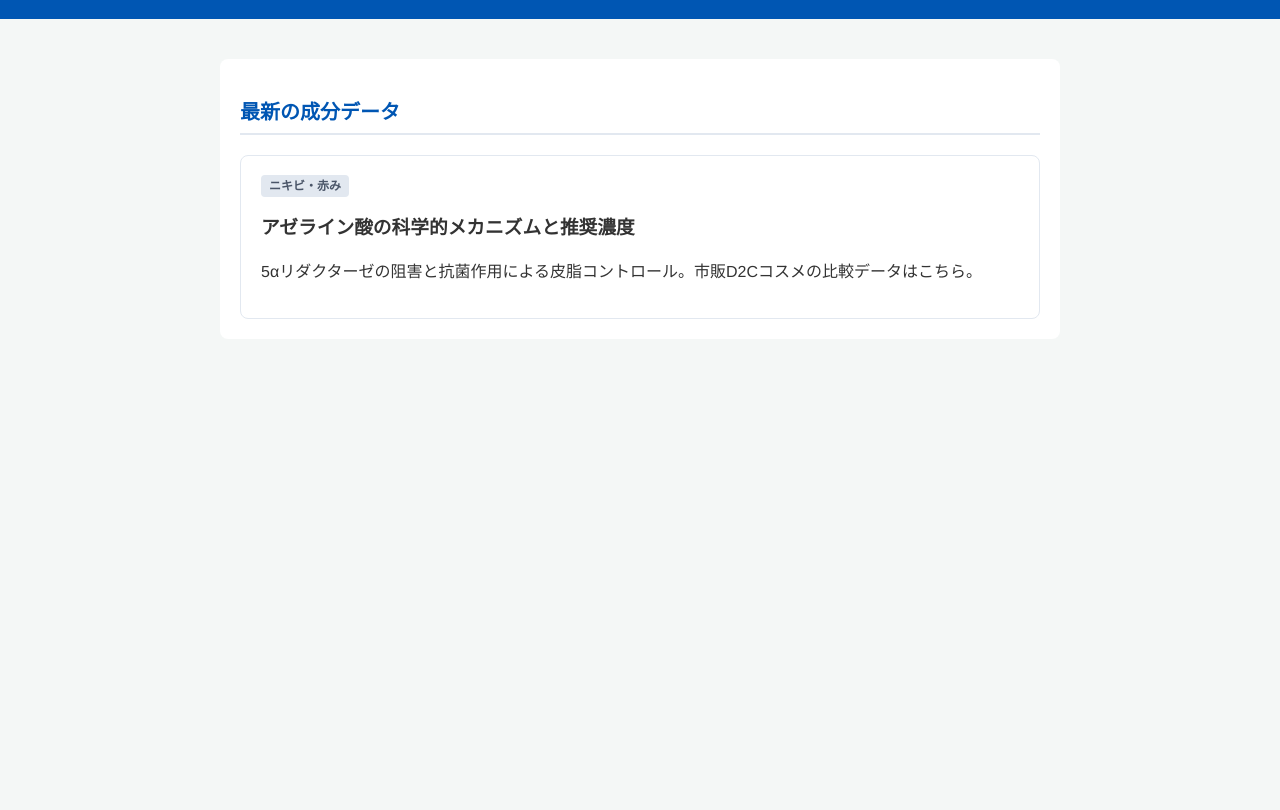
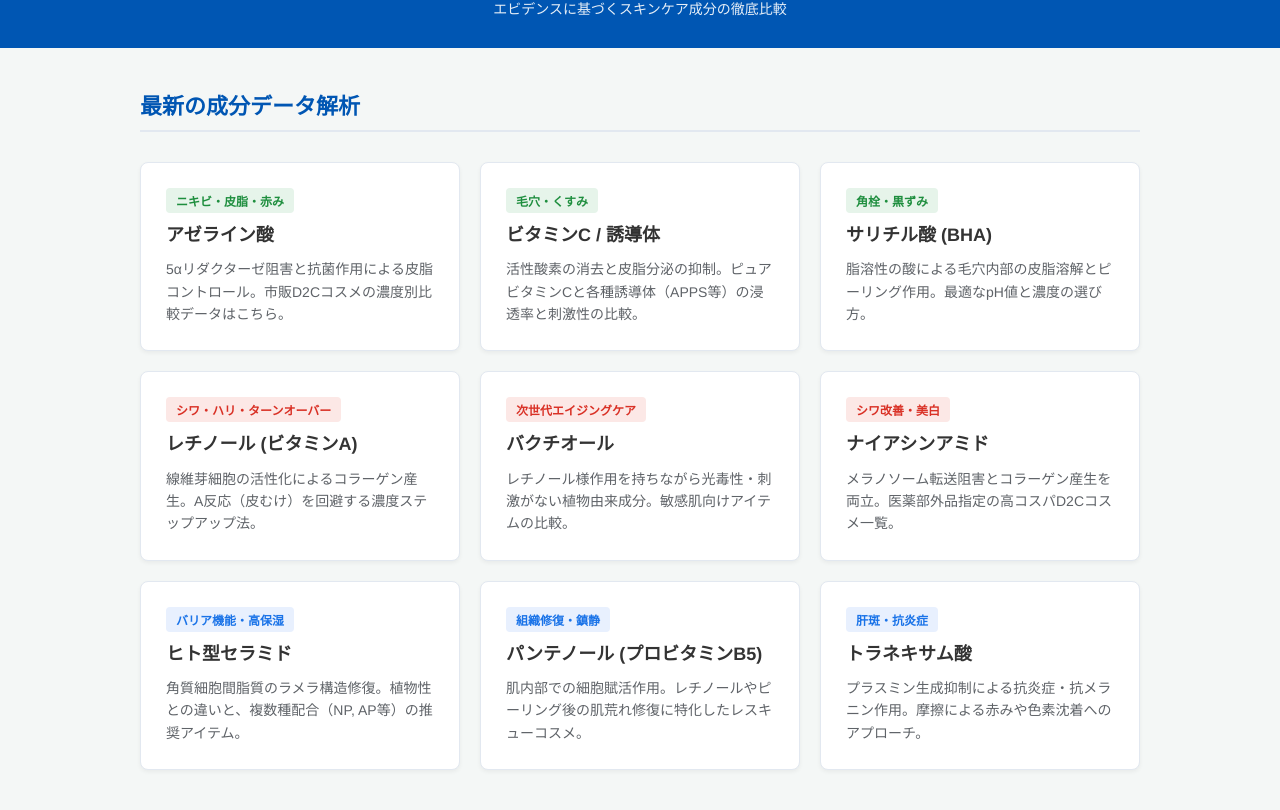
Before and after one commit to nkgys/skincare-project, a plain HTML site: page index.html in a window 1280 px wide. Shown: the part 82-892 px from the top of the page. Before the commit the page ends 800 px from the top, so only its background shows below. Drawn offline with Linux system fonts and the light colour scheme.

Commit message:
アゼライン酸の個別ページを追加

```diff
--- a/index.html
+++ b/index.html
@@ -3,31 +3,111 @@
 <head>
     <meta charset="UTF-8">
     <meta name="viewport" content="width=device-width, initial-scale=1.0">
-    <title>科学的成分解析メディア</title>
+    <title>科学的成分解析メディア | スキンケアの最適解</title>
     <style>
         body { font-family: 'Helvetica Neue', Arial, sans-serif; background-color: #f4f7f6; color: #333; margin: 0; padding: 0; }
-        header { background-color: #0056b3; color: white; padding: 20px; text-align: center; }
-        .container { max-width: 800px; margin: 40px auto; padding: 20px; background: white; border-radius: 8px; }
-        h1 { font-size: 24px; margin-bottom: 10px; }
-        h2 { font-size: 20px; color: #0056b3; border-bottom: 2px solid #e2e8f0; padding-bottom: 8px; }
-        .card { border: 1px solid #e2e8f0; border-radius: 8px; padding: 20px; margin-top: 20px; }
-        a { text-decoration: none; color: inherit; }
-        .tag { background-color: #e2e8f0; color: #4a5568; padding: 4px 8px; border-radius: 4px; font-size: 12px; font-weight: bold; }
+        header { background-color: #0056b3; color: white; padding: 30px 20px; text-align: center; }
+        header h1 { margin: 0; font-size: 28px; letter-spacing: 1px; }
+        header p { margin: 10px 0 0; font-size: 14px; opacity: 0.9; }
+        .container { max-width: 1000px; margin: 40px auto; padding: 0 20px; }
+        h2 { font-size: 22px; color: #0056b3; border-bottom: 2px solid #e2e8f0; padding-bottom: 10px; margin-bottom: 30px; }
+
+        /* カードを綺麗に並べるグリッドレイアウト */
+        .card-grid { display: grid; grid-template-columns: repeat(auto-fit, minmax(300px, 1fr)); gap: 20px; }
+
+        .card { background: white; border: 1px solid #e2e8f0; border-radius: 8px; padding: 25px; box-shadow: 0 2px 4px rgba(0,0,0,0.05); transition: transform 0.2s, box-shadow 0.2s; height: 100%; box-sizing: border-box; }
+        .card:hover { transform: translateY(-5px); box-shadow: 0 8px 15px rgba(0,0,0,0.1); }
+        a { text-decoration: none; color: inherit; display: block; }
+
+        /* タグの色分け */
+        .tag { padding: 4px 10px; border-radius: 4px; font-size: 12px; font-weight: bold; display: inline-block; margin-bottom: 10px; }
+        .tag-acne { background-color: #e6f4ea; color: #1e8e3e; }
+        .tag-aging { background-color: #fce8e6; color: #d93025; }
+        .tag-barrier { background-color: #e8f0fe; color: #1a73e8; }
+
+        h3 { font-size: 18px; margin: 0 0 10px 0; line-height: 1.4; }
+        .card p { font-size: 14px; color: #5f6368; line-height: 1.6; margin: 0; }
     </style>
 </head>
 <body>
     <header>
         <h1>科学的成分解析メディア</h1>
+        <p>エビデンスに基づくスキンケア成分の徹底比較</p>
     </header>
+
     <div class="container">
-        <h2>最新の成分データ</h2>
-        <a href="#">
-            <div class="card">
-                <span class="tag">ニキビ・赤み</span>
-                <h3>アゼライン酸の科学的メカニズムと推奨濃度</h3>
-                <p>5αリダクターゼの阻害と抗菌作用による皮脂コントロール。市販D2Cコスメの比較データはこちら。</p>
-            </div>
-        </a>
+        <h2>最新の成分データ解析</h2>
+
+        <div class="card-grid">
+            <!-- ニキビ・皮脂系 -->
+            <a href="azelaic.html">
+                <div class="card">
+                    <span class="tag tag-acne">ニキビ・皮脂・赤み</span>
+                    <h3>アゼライン酸</h3>
+                    <p>5αリダクターゼ阻害と抗菌作用による皮脂コントロール。市販D2Cコスメの濃度別比較データはこちら。</p>
+                </div>
+            </a>
+            <a href="#">
+                <div class="card">
+                    <span class="tag tag-acne">毛穴・くすみ</span>
+                    <h3>ビタミンC / 誘導体</h3>
+                    <p>活性酸素の消去と皮脂分泌の抑制。ピュアビタミンCと各種誘導体（APPS等）の浸透率と刺激性の比較。</p>
+                </div>
+            </a>
+            <a href="#">
+                <div class="card">
+                    <span class="tag tag-acne">角栓・黒ずみ</span>
+                    <h3>サリチル酸 (BHA)</h3>
+                    <p>脂溶性の酸による毛穴内部の皮脂溶解とピーリング作用。最適なpH値と濃度の選び方。</p>
+                </div>
+            </a>
+
+            <!-- エイジング系 -->
+            <a href="#">
+                <div class="card">
+                    <span class="tag tag-aging">シワ・ハリ・ターンオーバー</span>
+                    <h3>レチノール (ビタミンA)</h3>
+                    <p>線維芽細胞の活性化によるコラーゲン産生。A反応（皮むけ）を回避する濃度ステップアップ法。</p>
+                </div>
+            </a>
+            <a href="#">
+                <div class="card">
+                    <span class="tag tag-aging">次世代エイジングケア</span>
+                    <h3>バクチオール</h3>
+                    <p>レチノール様作用を持ちながら光毒性・刺激がない植物由来成分。敏感肌向けアイテムの比較。</p>
+                </div>
+            </a>
+            <a href="#">
+                <div class="card">
+                    <span class="tag tag-aging">シワ改善・美白</span>
+                    <h3>ナイアシンアミド</h3>
+                    <p>メラノソーム転送阻害とコラーゲン産生を両立。医薬部外品指定の高コスパD2Cコスメ一覧。</p>
+                </div>
+            </a>
+
+            <!-- バリア・鎮静系 -->
+            <a href="#">
+                <div class="card">
+                    <span class="tag tag-barrier">バリア機能・高保湿</span>
+                    <h3>ヒト型セラミド</h3>
+                    <p>角質細胞間脂質のラメラ構造修復。植物性との違いと、複数種配合（NP, AP等）の推奨アイテム。</p>
+                </div>
+            </a>
+            <a href="#">
+                <div class="card">
+                    <span class="tag tag-barrier">組織修復・鎮静</span>
+                    <h3>パンテノール (プロビタミンB5)</h3>
+                    <p>肌内部での細胞賦活作用。レチノールやピーリング後の肌荒れ修復に特化したレスキューコスメ。</p>
+                </div>
+            </a>
+            <a href="#">
+                <div class="card">
+                    <span class="tag tag-barrier">肝斑・抗炎症</span>
+                    <h3>トラネキサム酸</h3>
+                    <p>プラスミン生成抑制による抗炎症・抗メラニン作用。摩擦による赤みや色素沈着へのアプローチ。</p>
+                </div>
+            </a>
+        </div>
     </div>
 </body>
 </html>
```
Also changed, not shown: azelaic.html (added, +98 -0 lines).
